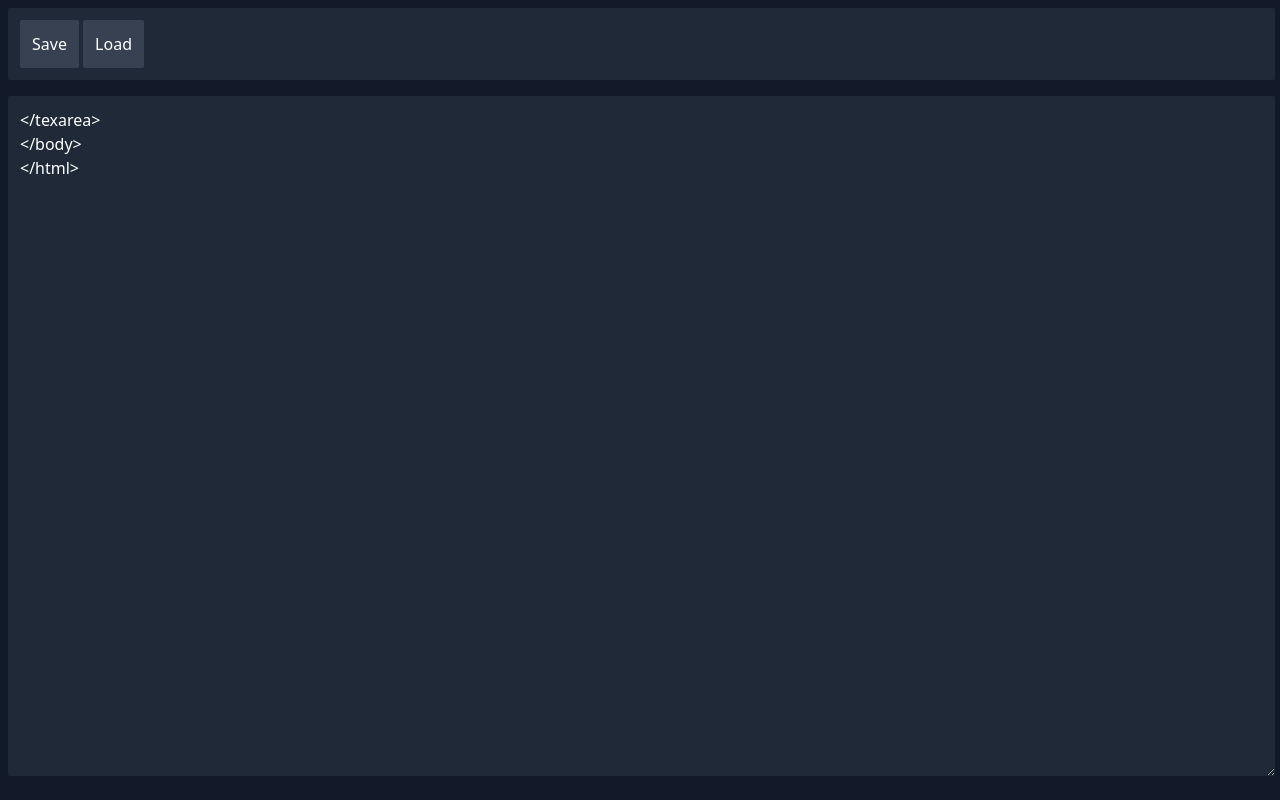
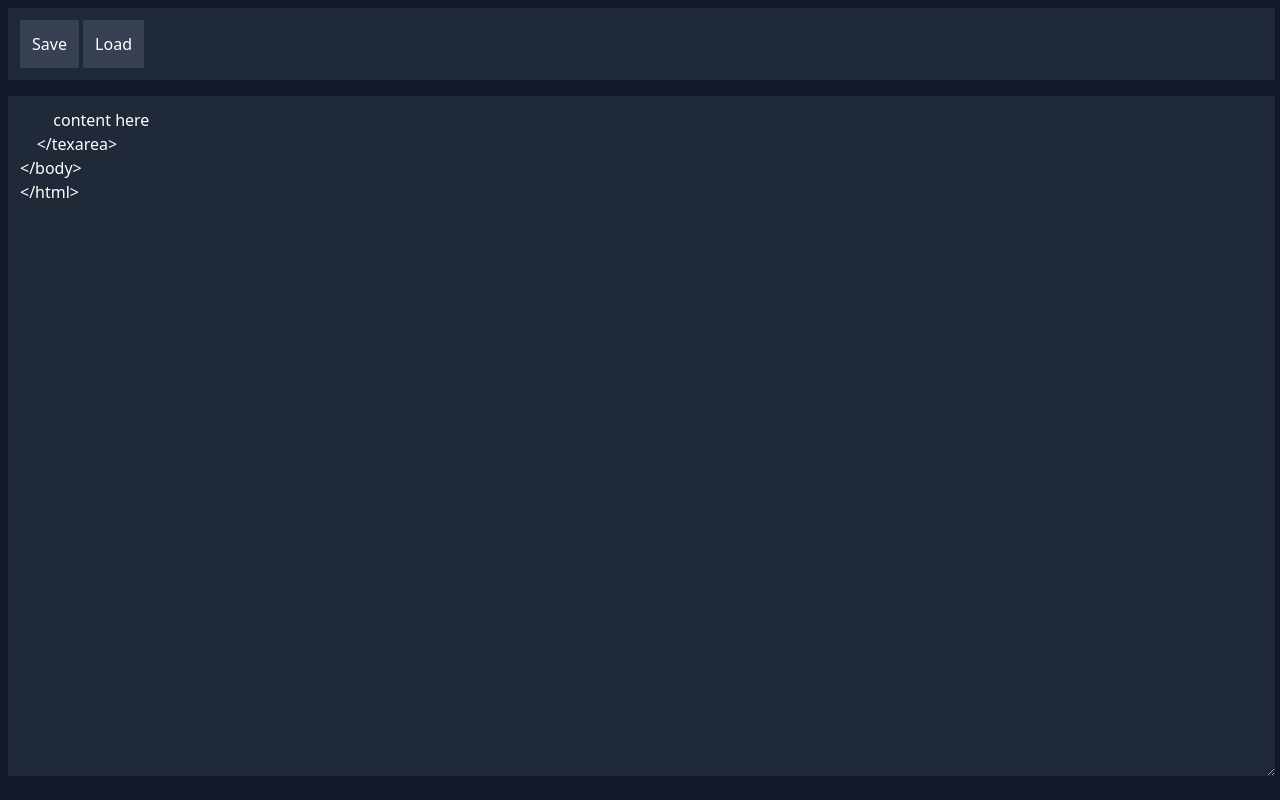
Before and after one commit to UniqueName12345/Onlide, a website: page index.html in a window 1280 px wide. Drawn offline with nearby package versions, Linux system fonts and the light colour scheme; files that its build step writes are made by us from their sources.

Commit message:
Fixed a bug

```diff
--- a/index.html
+++ b/index.html
@@ -12,6 +12,8 @@
         <button onClick="save()" class="bg-gray-700 p-3 hover:bg-gray-600 rounded-sm">Save</button>
         <button onClick="load()" class="bg-gray-700 p-3 hover:bg-gray-600 rounded-sm">Load</button>
     </div>
-    <textarea id="save_area" class="language-html m-2 w-[99vw] h-[85vh] focus:outline-none bg-gray-800 p-3 text-white rounded-sm" contenteditable></texarea>
+    <textarea id="save_area" class="language-html m-2 w-[99vw] h-[85vh] focus:outline-none bg-gray-800 p-3 text-white rounded-sm" contenteditable>
+        content here
+    </texarea>
 </body>
 </html>
```
